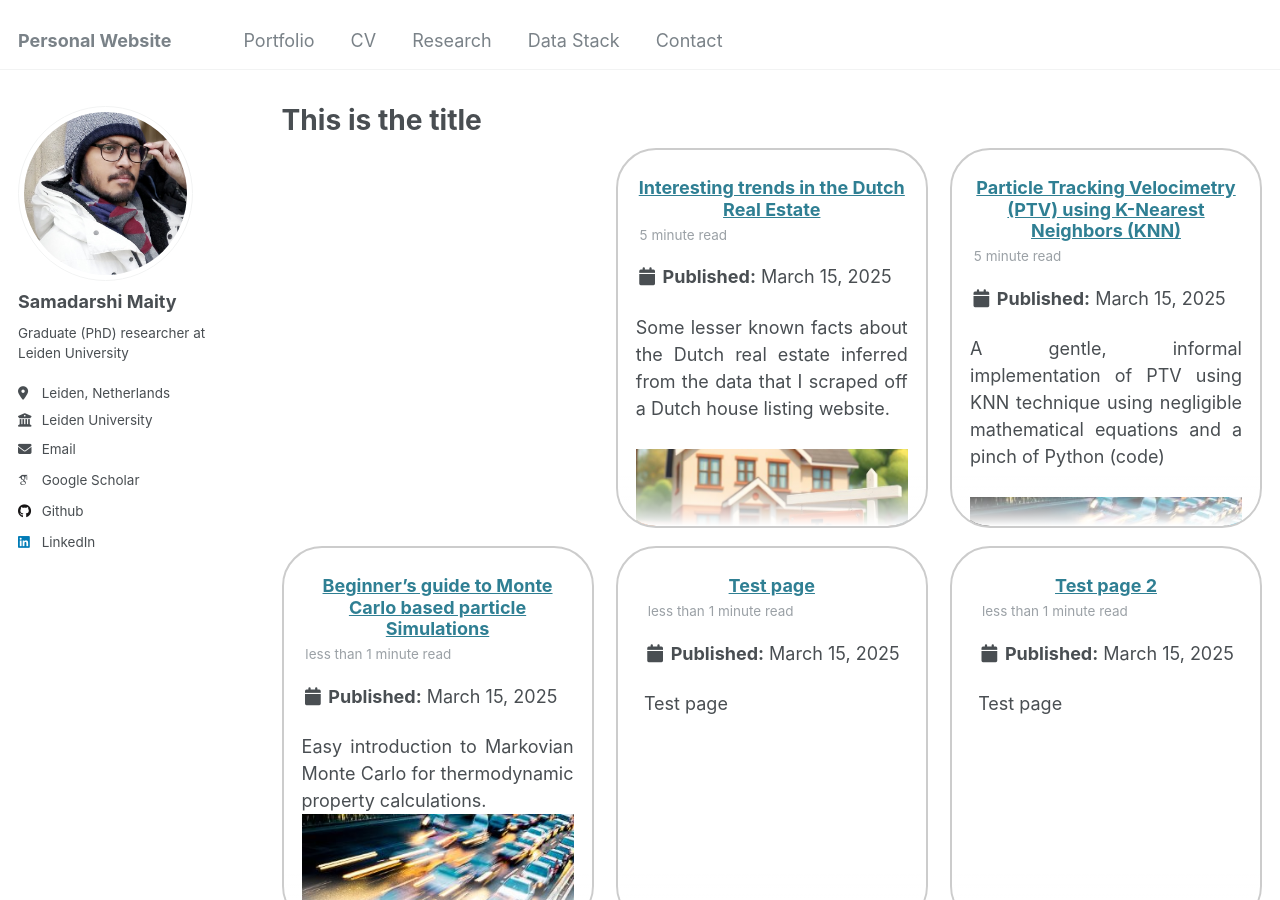
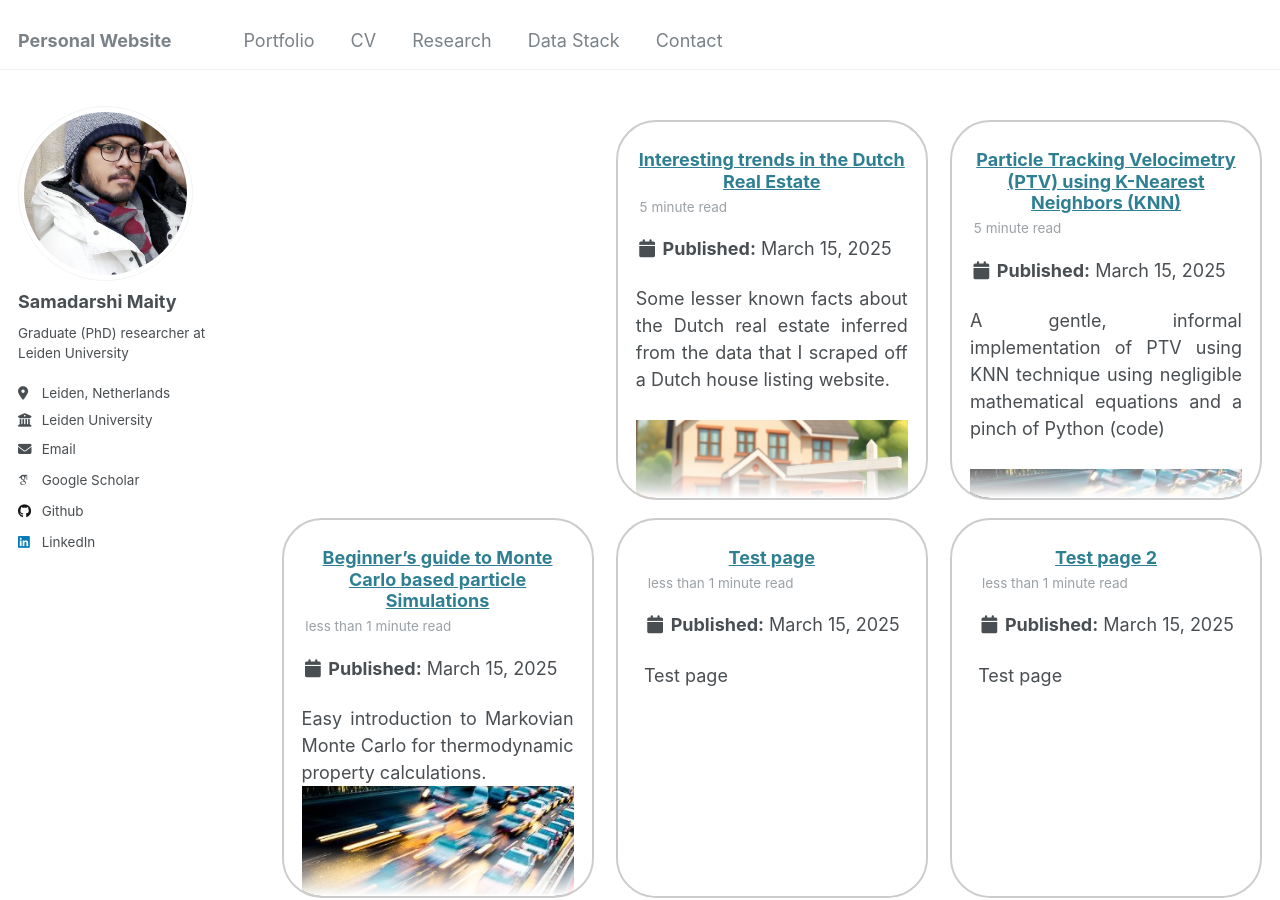
Before and after one commit to Samadarshi-Maity/Samadarshi-Maity.github.io, a Jekyll site: the page built from _pages/portfolio.html, in a window 1280 px wide and 900 px high. Built offline with Jekyll 4.4.1, drawn with Linux system fonts in a browser that asks for light colours; some web fonts are replaced.

Commit message:
Update portfolio.html

```diff
--- a/_pages/portfolio.html
+++ b/_pages/portfolio.html
@@ -1,6 +1,5 @@
 ---
 layout: archive
-title: This is the title
 permalink: /portfolio/
 author_profile: true
 ---
```
